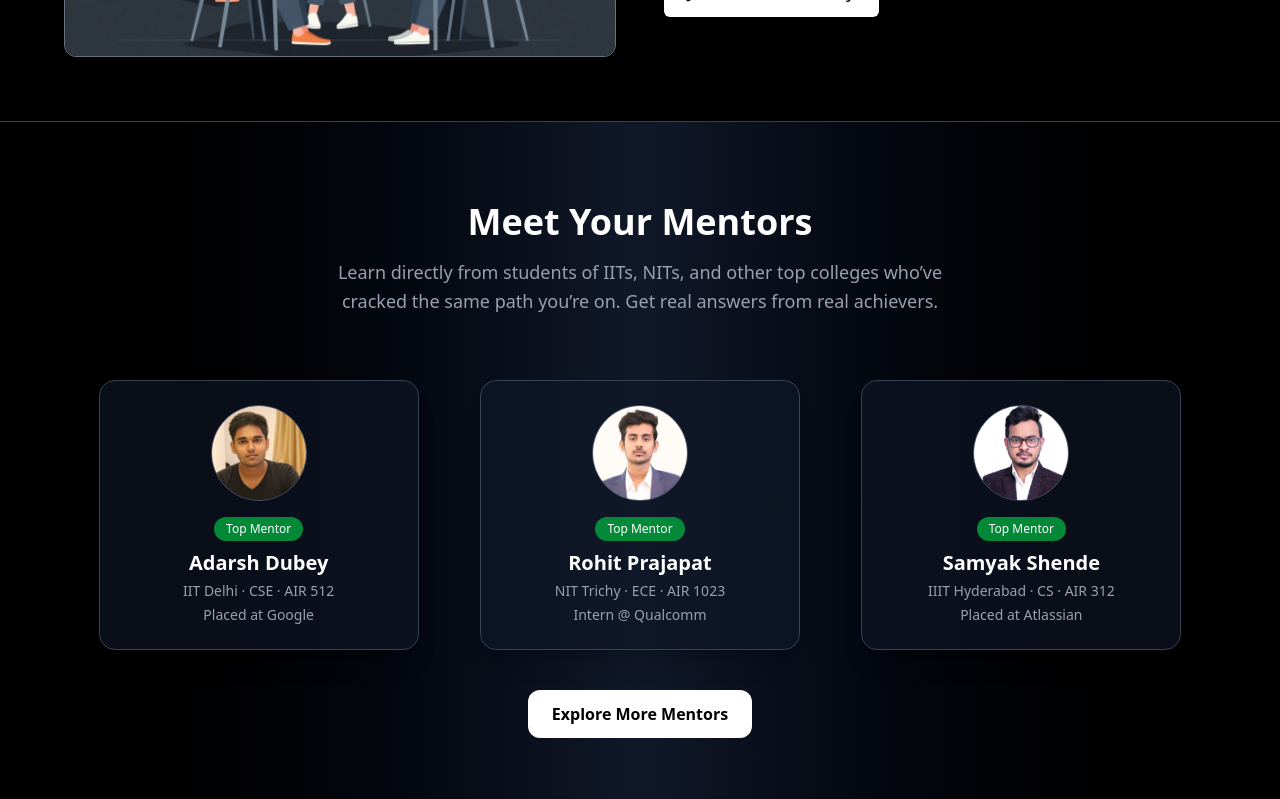
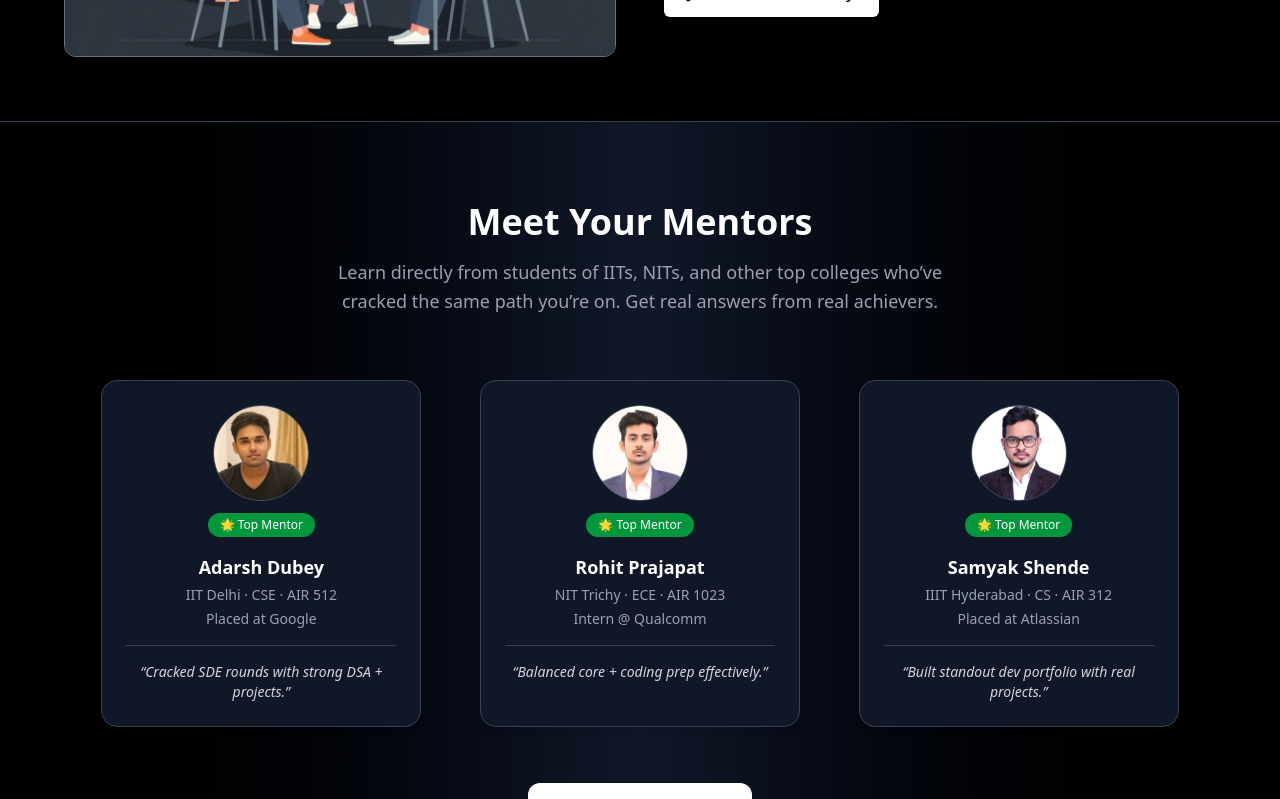
Before and after one commit to adarshdubey03/StepUpNow, a Next.js app: page / in a window 1280 px wide. Shown: the part 2040-2839 px from the top of the page. Built offline with nearby package versions, Linux system fonts and the light colour scheme; no server answers.

Commit message:
Updated mentor cards design and UI improvements

```diff
--- a/app/dashboard/page.js
+++ b/app/dashboard/page.js
@@ -136,7 +136,7 @@ export default function Dashboard() {
         </div>
       </div>
 
-      {/* Logout Modal */}
+      {/* Logout Model */}
       {showConfirmLogout && (
         <div className="fixed inset-0 bg-black bg-opacity-70 flex items-center justify-center z-50">
           <div className="bg-gray-950 border border-gray-700 rounded-xl p-8 max-w-sm w-full shadow-xl">
--- a/app/page.js
+++ b/app/page.js
@@ -6,6 +6,7 @@ import Mentors from "@/components/Mentors";
 import Testimonials from "@/components/Testimonials";
 import FinalPitch from "@/components/FinalPitch";
 import MentorSignup from "@/components/MentorSignup";
+import FaqSection from "@/components/FaqSection";
 
 export default function Home() {
   return (
@@ -16,6 +17,7 @@ export default function Home() {
       <Mentors />
       <Testimonials />
       <MentorSignup />
+      <FaqSection />
       <FinalPitch />
     </>
   );
--- /dev/null
+++ b/components/FaqSection.js
@@ -0,0 +1,89 @@
+"use client";
+import React, { useState } from "react";
+import { motion, AnimatePresence } from "framer-motion";
+
+const faqs = [
+  {
+    question: "Who are the mentors?",
+    answer:
+      "Mentors are students from IITs, NITs, and other top colleges who’ve cracked internships and placements recently. They guide you based on real experience.",
+  },
+  {
+    question: "Is every session personalized?",
+    answer:
+      "Yes! Each session is 1-on-1 and tailored to your goals, doubts, and prep stage — no generic advice, only relevant strategies.",
+  },
+  {
+    question: "How much does it cost?",
+    answer:
+      "Each mentorship session is just ₹349. It’s affordable, direct, and practical — with the mentor receiving a fair share for their time.",
+  },
+  {
+    question: "How do I join the community?",
+    answer:
+      "Click the 'Join the Community' button on the homepage. You’ll get access to a WhatsApp group with driven peers, resources, and real-time updates.",
+  },
+  {
+    question: "What if I’m not satisfied with a session?",
+    answer:
+      "We take feedback seriously. If something goes wrong, contact us through the community and we’ll work to resolve the issue promptly.",
+  },
+];
+
+const FaqSection = () => {
+  const [openIndex, setOpenIndex] = useState(null);
+
+  const toggle = (idx) => {
+    setOpenIndex(openIndex === idx ? null : idx);
+  };
+
+  return (
+    <section className="py-20 bg-black border-t border-gray-700 text-white">
+      <div className="max-w-6xl mx-auto px-6">
+        <div className="text-center mb-12">
+          <h2 className="text-4xl font-extrabold">Frequently Asked Questions</h2>
+          <p className="text-gray-400 mt-4 text-lg max-w-2xl mx-auto">
+            Got questions? We’ve answered the most common ones below.
+          </p>
+        </div>
+
+        <div className="space-y-4">
+          {faqs.map((faq, idx) => (
+            <div
+              key={idx}
+              className="border border-gray-700 rounded-xl p-5 bg-gray-900/60"
+            >
+              <button
+                className="w-full flex justify-between items-center text-left cursor-pointer"
+                onClick={() => toggle(idx)}
+              >
+                <span className="text-xl font-medium text-white">{faq.question}</span>
+                <span className="text-gray-400 text-3xl font-bold">
+                  {openIndex === idx ? "−" : "+"}
+                </span>
+              </button>
+
+              <AnimatePresence>
+                {openIndex === idx && (
+                  <motion.div
+                    initial={{ opacity: 0, height: 0 }}
+                    animate={{ opacity: 1, height: "auto" }}
+                    exit={{ opacity: 0, height: 0 }}
+                    transition={{ duration: 0.3 }}
+                    className="overflow-hidden"
+                  >
+                    <div className="mt-3 text-gray-300 text-xl leading-relaxed">
+                      {faq.answer}
+                    </div>
+                  </motion.div>
+                )}
+              </AnimatePresence>
+            </div>
+          ))}
+        </div>
+      </div>
+    </section>
+  );
+};
+
+export default FaqSection;
--- a/components/Mentors.js
+++ b/components/Mentors.js
@@ -1,13 +1,13 @@
-import React from 'react'
-import Link from 'next/link';
-import Image from 'next/image';
+"use client";
+import React from "react";
+import Link from "next/link";
+import Image from "next/image";
 
 const Mentors = () => {
   return (
-    <div>
-      {/* Meet the Mentors Section */}
-      <section className="py-16 md:py-20 border-t border-gray-700 animate-fadeIn text-white bg-gradient-to-r from-black via-gray-900 to-black">
+    <section className="py-16 md:py-20 border-t border-gray-700 bg-gradient-to-r from-black via-gray-900 to-black text-white">
       <div className="max-w-6xl mx-auto px-6">
+        {/* Heading */}
         <div className="text-center mb-12 md:mb-16">
           <h2 className="text-3xl md:text-4xl font-extrabold">Meet Your Mentors</h2>
           <p className="text-gray-400 mt-4 text-base md:text-lg max-w-2xl mx-auto leading-relaxed">
@@ -16,55 +16,75 @@ const Mentors = () => {
           </p>
         </div>
 
-          {/* Mentors Grid */}
-          <div className="grid grid-cols-1 sm:grid-cols-2 md:grid-cols-3 gap-8 md:gap-10 justify-items-center">
+        {/* Mentor Grid */}
+        <div className="grid grid-cols-1 sm:grid-cols-2 md:grid-cols-3 gap-8 justify-items-center">
           {[
             {
               name: "Adarsh Dubey",
               college: "IIT Delhi · CSE · AIR 512",
               place: "Placed at Google",
+              quote: "Cracked SDE rounds with strong DSA + projects.",
               img: "/adarsh dubey.jpg"
             },
             {
               name: "Rohit Prajapat",
               college: "NIT Trichy · ECE · AIR 1023",
               place: "Intern @ Qualcomm",
+              quote: "Balanced core + coding prep effectively.",
               img: "/rohit prajapat.jpeg"
             },
             {
               name: "Samyak Shende",
               college: "IIIT Hyderabad · CS · AIR 312",
               place: "Placed at Atlassian",
+              quote: "Built standout dev portfolio with real projects.",
               img: "/samyak shende.webp"
             },
           ].map((mentor, idx) => (
             <div
               key={idx}
-                className="bg-gray-900/60 border border-gray-700 rounded-2xl p-4 md:p-6 shadow-xl hover:scale-[1.02] hover:shadow-2xl transition space-y-2 w-full max-w-xs"
+              className="bg-gray-900 border border-gray-700 rounded-2xl p-6 w-full max-w-xs shadow-md hover:shadow-2xl hover:bg-gray-900/80 transition duration-300"
             >
-                <div className="w-20 h-20 md:w-24 md:h-24 rounded-full overflow-hidden mx-auto border border-gray-600 flex items-center justify-center bg-gray-800">
+              {/* Profile Image */}
+              <div className="flex justify-center">
+                <div className="w-24 h-24 rounded-full overflow-hidden border border-gray-600 bg-gray-800">
                   <Image
                     src={mentor.img}
                     alt={mentor.name}
                     width={96}
                     height={96}
-                    className="w-full h-full object-cover"
+                    className="object-cover w-full h-full"
                   />
                 </div>
-                <div className="flex justify-center">
-                  <span className="bg-green-600/80 text-white px-3 py-1 rounded-full text-xs mt-2">Top Mentor</span>
               </div>
-                <div className="text-center space-y-1">
-                  <h3 className="text-lg md:text-xl font-semibold">{mentor.name}</h3>
-                  <p className="text-xs md:text-sm text-gray-400">{mentor.college}</p>
-                  <p className="text-xs md:text-sm text-gray-400">{mentor.place}</p>
+
+              {/* Tag */}
+              <div className="flex justify-center mt-3">
+                <span className="bg-green-600/90 text-white text-xs px-3 py-1 rounded-full">
+                  🌟 Top Mentor
+                </span>
               </div>
+
+              {/* Info */}
+              <div className="text-center mt-4 space-y-1">
+                <h3 className="text-lg font-semibold">{mentor.name}</h3>
+                <p className="text-sm text-gray-400">{mentor.college}</p>
+                <p className="text-sm text-gray-400">{mentor.place}</p>
+              </div>
+
+              {/* Divider */}
+              <div className="my-4 border-t border-gray-700" />
+
+              {/* Quote */}
+              <p className="text-sm text-gray-300 italic text-center">
+                “{mentor.quote}”
+              </p>
             </div>
           ))}
         </div>
 
         {/* CTA Button */}
-          <div className="text-center mt-10">
+        <div className="text-center mt-14">
           <Link
             href="/mentors"
             className="inline-block px-6 py-3 bg-white text-black font-semibold rounded-xl hover:bg-gray-200 transition"
@@ -74,8 +94,7 @@ const Mentors = () => {
         </div>
       </div>
     </section>
-    </div>
-  )
-}
+  );
+};
 
-export default Mentors
+export default Mentors;
--- a/lib/sendEmail.js
+++ b/lib/sendEmail.js
@@ -2,16 +2,16 @@ import nodemailer from "nodemailer";
 
 export default async function sendEmail({ to, subject, html }) {
   try {
-    // create transporter
+
     const transporter = nodemailer.createTransport({
       service: "gmail",
       auth: {
-        user: process.env.EMAIL_USER,     // your gmail address
-        pass: process.env.EMAIL_PASS,     // app password (not your regular password!)
+        user: process.env.EMAIL_USER,
+        pass: process.env.EMAIL_PASS,
       },
     });
 
-    // send mail
+
     const info = await transporter.sendMail({
       from: `"StepUpNow" <${process.env.EMAIL_USER}>`,
       to,
--- a/package.json
+++ b/package.json
@@ -14,7 +14,7 @@
     "bcryptjs": "^3.0.2",
     "crypto": "^1.0.1",
     "date-fns": "^4.1.0",
-    "framer-motion": "^12.23.3",
+    "framer-motion": "^12.23.11",
     "lucide-react": "^0.525.0",
     "mongoose": "^8.16.1",
     "next": "15.3.4",
```
Also changed, not shown: 1 other file (tests, documents, lock files or other folders). Lines whose indentation alone changed are shown as unchanged.
